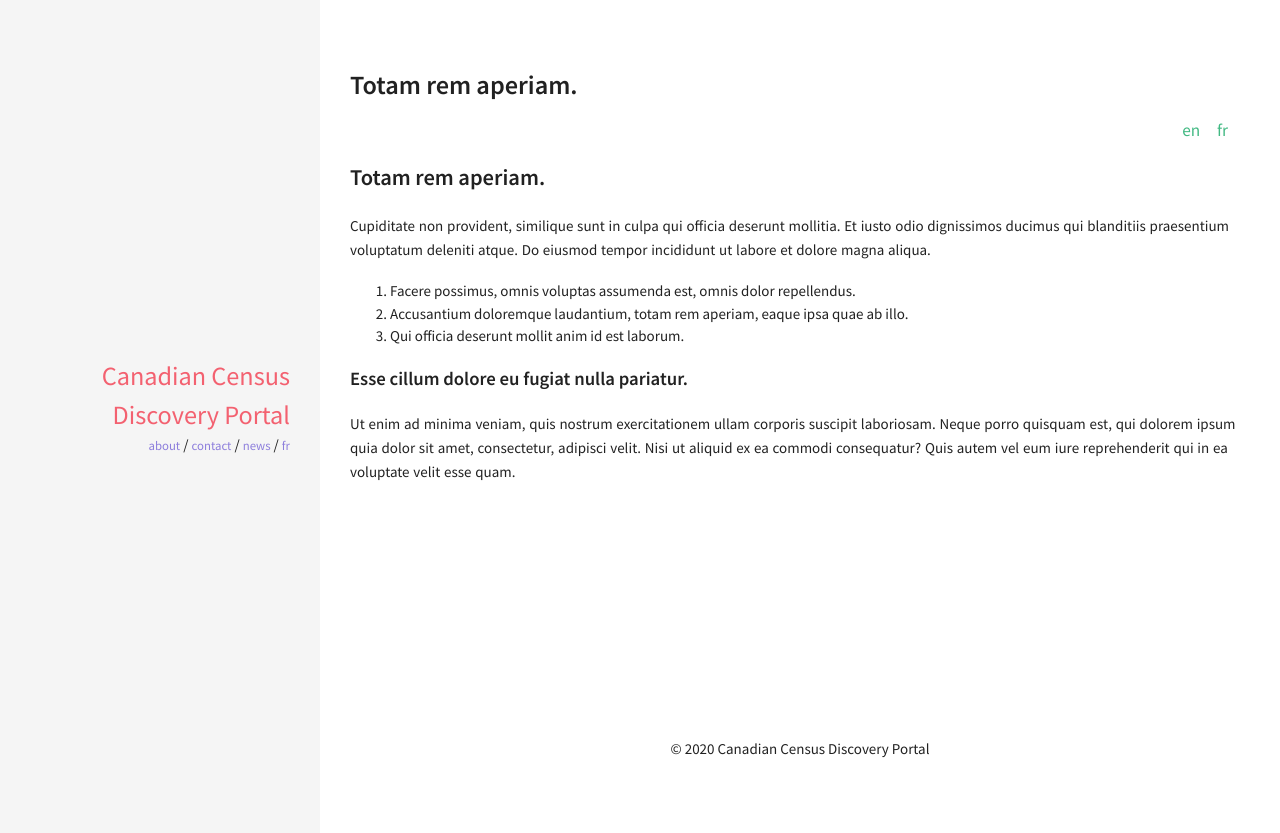
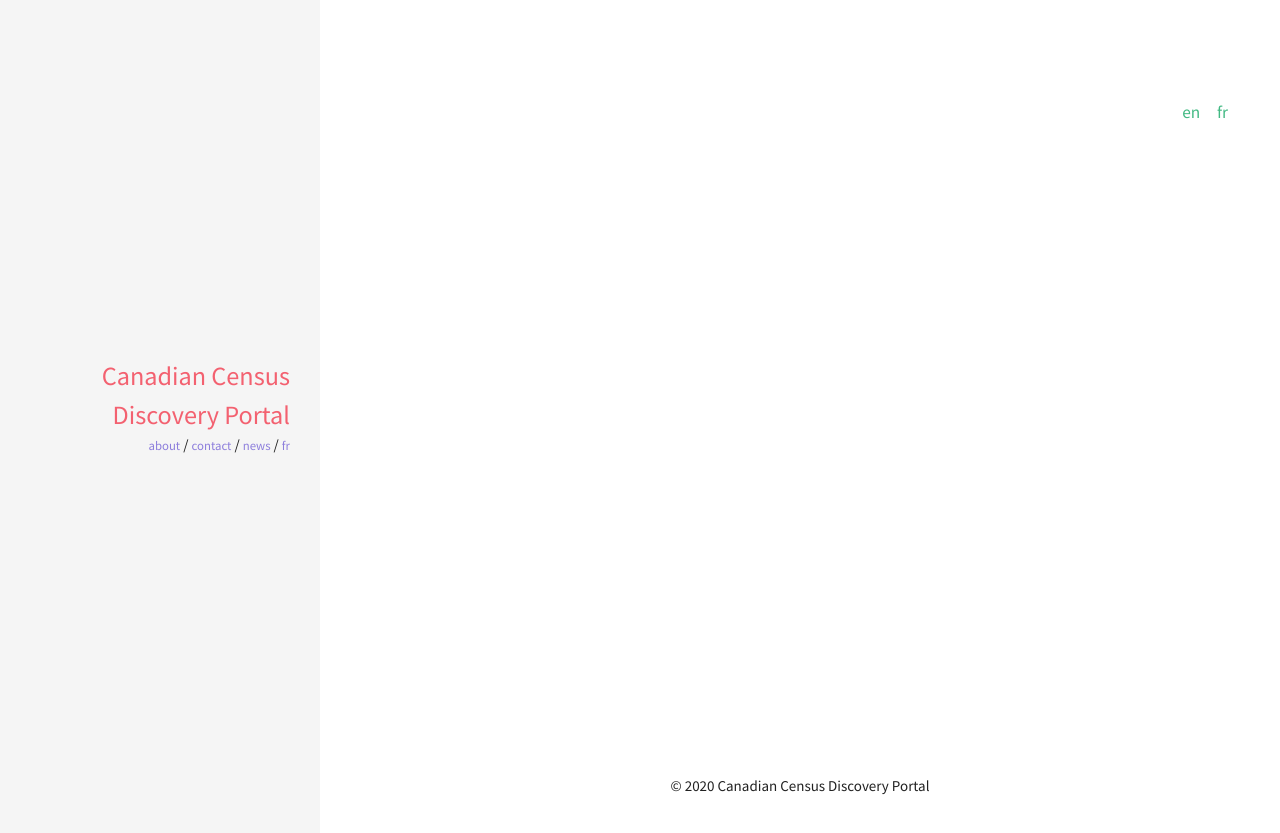
Before and after one commit to census-recensement/census-recensement.github.io, a Jekyll site: the page built from en/index.md, in a window 1280 px wide. Shown: the top 833 px of the page. Built offline with Jekyll 4.4.1, drawn with Linux system fonts in a browser that asks for light colours; our own code applies the rules of GitHub Pages for plain Markdown files.

Commit message:
updating title page and adding notes for lightbox code

```diff
--- a/_includes/footer.html
+++ b/_includes/footer.html
@@ -9,8 +9,4 @@
   {% endif %}
   {% endfor %}
 
-
-<script type="text/javascript" src="/js/lightbox.js"></script>
-<link rel="stylesheet" href="/css/lightbox.css">
-
 </footer>
--- a/_layouts/default.html
+++ b/_layouts/default.html
@@ -22,5 +22,6 @@
 
   <script type="text/javascript" src="/js/lightbox.js"></script>
   <link rel="stylesheet" href="/css/lightbox.css">
+
   </body>
   </html>
--- a/css/lightbox.css
+++ b/css/lightbox.css
@@ -1,3 +1,5 @@
+/* https://jekyllcodex.org/without-plugin/lightbox/# */
+
 #lightbox {width: 100%; height: 100%; position: fixed; top: 0; left: 0; background: rgba(0,0,0,0.85); z-index: 9999999; line-height: 0; cursor: pointer; display: none;}
 #lightbox .img {
     position: relative;
--- a/en/index.md
+++ b/en/index.md
@@ -3,15 +3,3 @@
 lang: en
 ref: index
 ---
-
-### Totam rem aperiam.
-
-Cupiditate non provident, similique sunt in culpa qui officia deserunt mollitia. Et iusto odio dignissimos ducimus qui blanditiis praesentium voluptatum deleniti atque. Do eiusmod tempor incididunt ut labore et dolore magna aliqua.
-
-1. Facere possimus, omnis voluptas assumenda est, omnis dolor repellendus.
-2. Accusantium doloremque laudantium, totam rem aperiam, eaque ipsa quae ab illo.
-3. Qui officia deserunt mollit anim id est laborum.
-
-#### Esse cillum dolore eu fugiat nulla pariatur.
-
-Ut enim ad minima veniam, quis nostrum exercitationem ullam corporis suscipit laboriosam. Neque porro quisquam est, qui dolorem ipsum quia dolor sit amet, consectetur, adipisci velit. Nisi ut aliquid ex ea commodi consequatur? Quis autem vel eum iure reprehenderit qui in ea voluptate velit esse quam.
```
Also changed, not shown: fr/index.md (+0 -13 lines), index.html (+7 -0 lines), js/lightbox.js.
